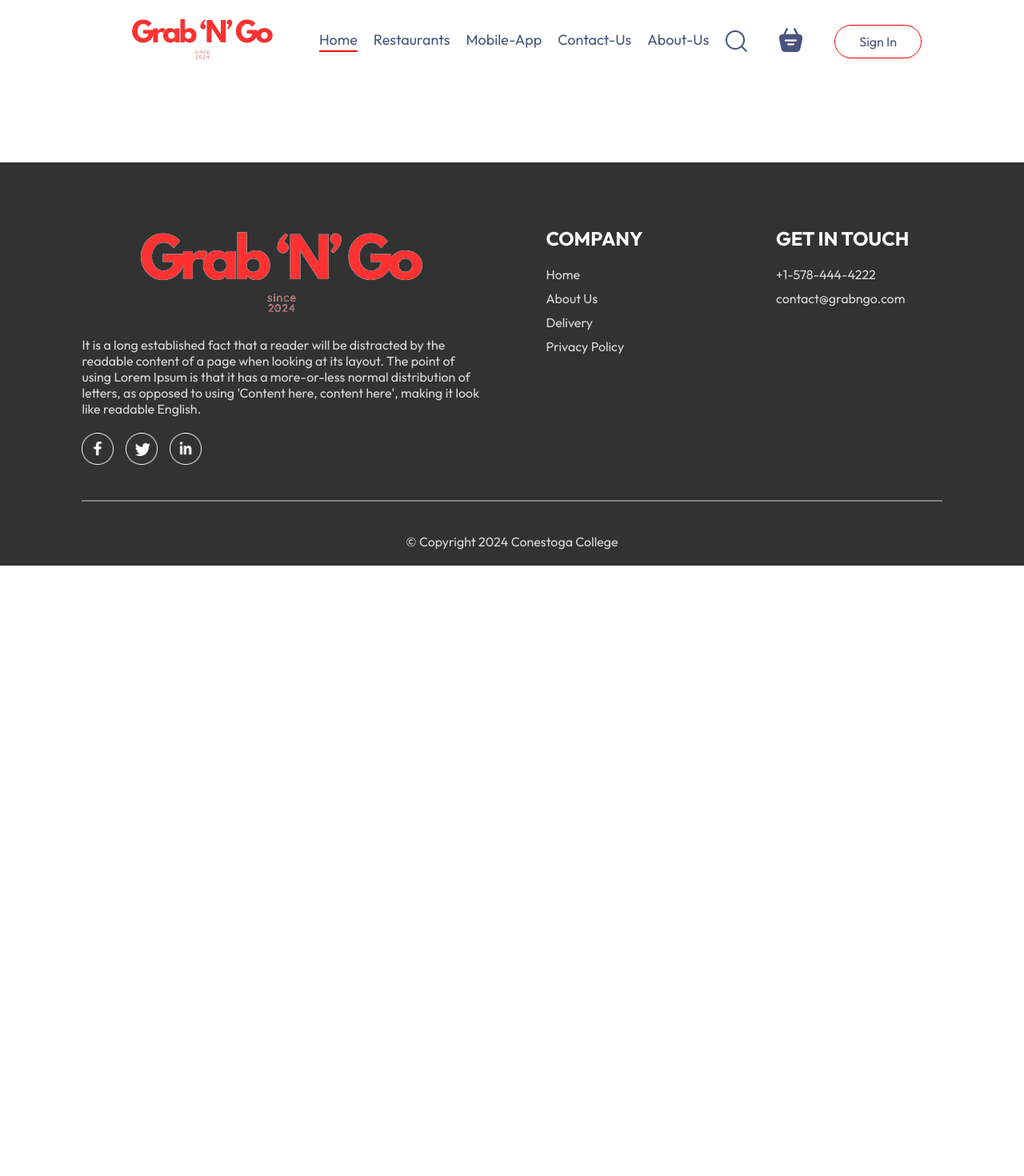
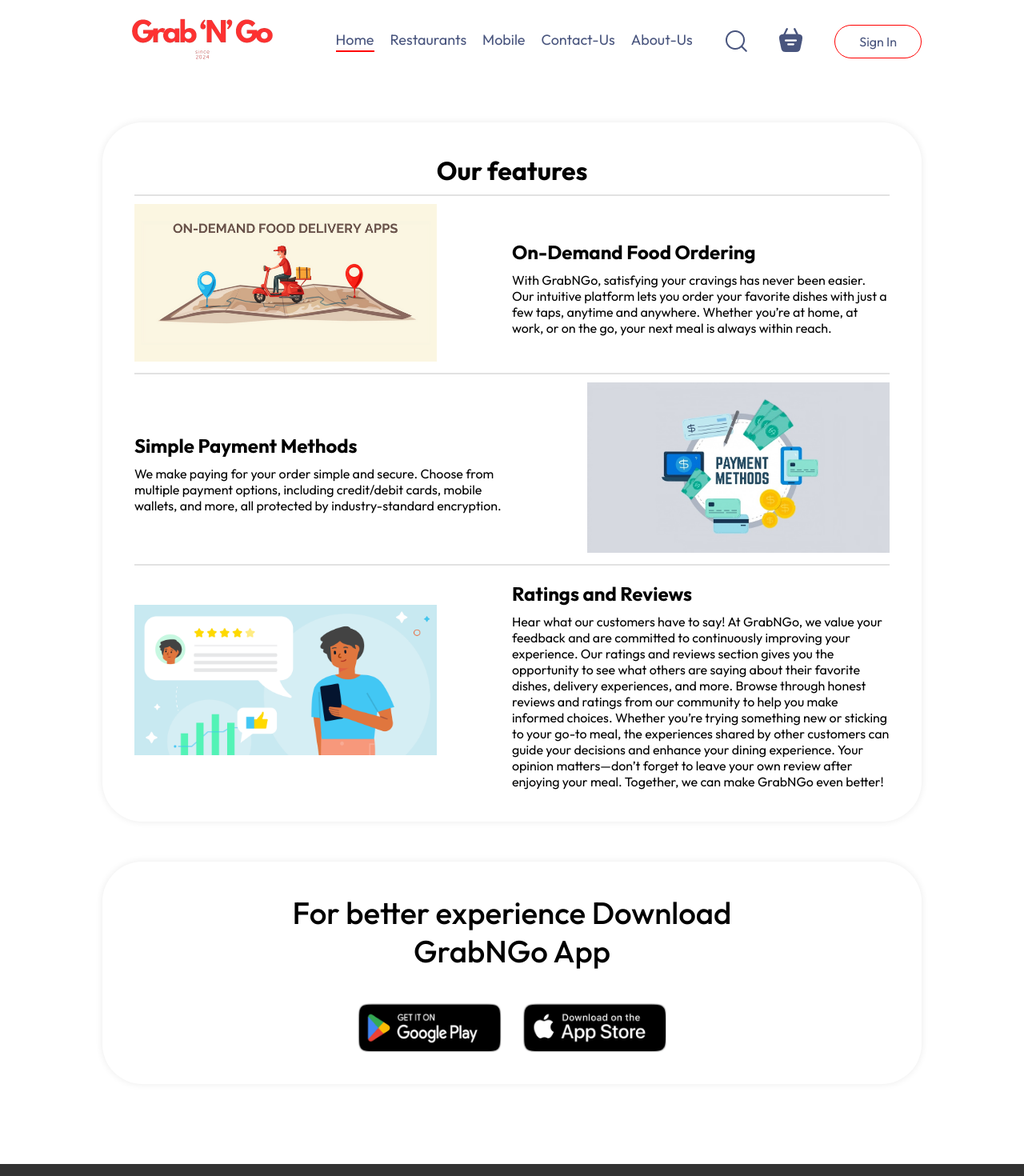
Before and after one commit to Anoop4u777/GrabNGo, a React (Vite) app in the folder frontend/: page /mobile in a window 1280 px wide. Shown: the top 1470 px of the page at 80% size. Before the commit the page ends 800 px from the top, so only its background shows below. Built offline with nearby package versions, Linux system fonts and the light colour scheme; no server answers.

Commit message:
mobile page

```diff
--- a/frontend/src/App.jsx
+++ b/frontend/src/App.jsx
@@ -3,6 +3,7 @@
 import { Route, Routes } from 'react-router-dom'
 import Home from './pages/Home/Home.jsx'
 import Cart from './pages/Cart/Cart.jsx'
+import MobileApp from './pages/Mobile-App/Mobile-App.jsx'
 import Restaurant from './pages/Restaurant/Restaurant.jsx'
 import PlaceOrder from './pages/PlaceOrder/PlaceOrder.jsx'
 import Footer from './components/Footer/Footer.jsx'
@@ -23,6 +24,7 @@
           <Route path='/' element={<Home />} />
           <Route path='/cart' element={<Cart />} />
           <Route path='/order' element={<PlaceOrder />} />
+          <Route path='/mobile' element={<MobileApp />} />
           <Route path='/restaurant' element={<Restaurant />} />
           <Route path="/restaurant/:id" element={<RestaurantDetail />} />
           <Route path="/verify" element={<Verify />} />
--- a/frontend/src/components/AppDownload/AppDownload.jsx
+++ b/frontend/src/components/AppDownload/AppDownload.jsx
@@ -7,8 +7,8 @@
     <div className='app-download' id='app-download'>
       <p>For better experience Download <br /> GrabNGo App</p>
       <div className="app-download-platfoms">
-        <img src={assets.play_store} alt="" />
-        <img src={assets.app_store} alt="" />
+        <img src={assets.play_store} alt="play store icon" />
+        <img src={assets.app_store} alt="app store icon" />
       </div>
     </div>
   )
--- a/frontend/src/components/AppFeatures/AppFeatures.jsx
+++ b/frontend/src/components/AppFeatures/AppFeatures.jsx
@@ -5,7 +5,7 @@
 const AppFeatures = () => {
     return (
         <div className='app-features-main'>
-            <h1>Our features</h1>
+            <h1 style={{textAlign: 'center'}}>Our features</h1>
             <hr />
             <div className='app-features-first'>
             <div className='image-container'>
@@ -14,7 +14,7 @@
                 <div className='text-container'>
                     <h2>On-Demand Food Ordering</h2>
                     <p>
-                    Lorem Ipsum is simply dummy text of the printing and typesetting industry. Lorem Ipsum has been the industry's standard dummy text ever since the 1500s, when an unknown printer took a galley of type and scrambled it to make a type specimen book. It has survived not only five centuries, but also the leap into electronic typesetting, remaining essentially unchanged. It was popularised in the 1960s with the release of Letraset sheets containing Lorem Ipsum passages, and more recently with desktop publishing software like Aldus PageMaker including versions of Lorem Ipsum.
+                    With GrabNGo, satisfying your cravings has never been easier. Our intuitive platform lets you order your favorite dishes with just a few taps, anytime and anywhere. Whether you’re at home, at work, or on the go, your next meal is always within reach.
                     </p>
                 </div>
 
@@ -25,7 +25,7 @@
                 <div className='text-container'>
                     <h2>Simple Payment Methods</h2>
                     <p>
-                    Lorem Ipsum is simply dummy text of the printing and typesetting industry. Lorem Ipsum has been the industry's standard dummy text ever since the 1500s, when an unknown printer took a galley of type and scrambled it to make a type specimen book. It has survived not only five centuries, but also the leap into electronic typesetting, remaining essentially unchanged. It was popularised in the 1960s with the release of Letraset sheets containing Lorem Ipsum passages, and more recently with desktop publishing software like Aldus PageMaker including versions of Lorem Ipsum.
+                    We make paying for your order simple and secure. Choose from multiple payment options, including credit/debit cards, mobile wallets, and more, all protected by industry-standard encryption.
                     </p>
                 </div>
                 <div className='image-container'>
@@ -40,7 +40,11 @@
                 <div className='text-container'>
                     <h2>Ratings and Reviews</h2>
                     <p>
-                    Lorem Ipsum is simply dummy text of the printing and typesetting industry. Lorem Ipsum has been the industry's standard dummy text ever since the 1500s, when an unknown printer took a galley of type and scrambled it to make a type specimen book. It has survived not only five centuries, but also the leap into electronic typesetting, remaining essentially unchanged. It was popularised in the 1960s with the release of Letraset sheets containing Lorem Ipsum passages, and more recently with desktop publishing software like Aldus PageMaker including versions of Lorem Ipsum.
+                    Hear what our customers have to say! At GrabNGo, we value your feedback and are committed to continuously improving your experience. Our ratings and reviews section gives you the opportunity to see what others are saying about their favorite dishes, delivery experiences, and more.
+
+Browse through honest reviews and ratings from our community to help you make informed choices. Whether you’re trying something new or sticking to your go-to meal, the experiences shared by other customers can guide your decisions and enhance your dining experience.
+
+Your opinion matters—don’t forget to leave your own review after enjoying your meal. Together, we can make GrabNGo even better!
                     </p>
                 </div>
 
--- a/frontend/src/components/ExploreMenu/ExploreMenu.css
+++ b/frontend/src/components/ExploreMenu/ExploreMenu.css
@@ -7,8 +7,11 @@
 .explore-menu h1 {
     color: #262626;
     font-weight: 500;
+    text-align: center;
 }
-
+h1{
+    text-align: center;
+}
 .explore-menu-text {
     max-width: 80%;
     color: #808080;
--- a/frontend/src/components/Header/Header.jsx
+++ b/frontend/src/components/Header/Header.jsx
@@ -5,8 +5,12 @@
   return (
     <div className='header'>
       <div className='header-contents'>
-        <h2>Order from our varities</h2>
-        <p>Lorem Ipsum is simply dummy text of the printing and typesetting industry. Lorem Ipsum has been the industry's standard dummy text ever since the 1500s, when an unknown printer took a galley of type and scrambled it to make a type specimen book. It has survived not only five centuries, but also the leap into electronic typesetting, remaining essentially unchanged. It was popularised in the 1960s with the release of Letraset sheets containing Lorem Ipsum passages, and more recently with desktop publishing software like Aldus PageMaker including versions of Lorem Ipsum.</p>
+        <h2>Order from our wide selection!</h2>
+        <p>At GrabNGo, we bring a world of flavors right to your doorstep. Whether you're craving a hearty meal, a quick snack, or something sweet, we’ve got you covered. Our diverse menu is designed to satisfy every taste and preference, making it easier than ever to enjoy your favorite dishes with just a few taps.
+
+Experience the convenience of ordering from a variety of cuisines, crafted with care and delivered fresh. We pride ourselves on quality and speed, ensuring that you get your food hot and ready to go—every time.
+
+Discover the joy of easy dining with GrabNGo, where your next meal is just a click away!</p>
         <button>View Menu</button>
       </div>
     </div>
--- a/frontend/src/components/Navbar/Navbar.jsx
+++ b/frontend/src/components/Navbar/Navbar.jsx
@@ -22,8 +22,8 @@
       <Link to='/'><img src={assets.logo} alt='Grab N Go' className='logo' /></Link>
       <ul className='navbar-menu'>
       <Link to='/'><li onClick={()=>setMenu('Home')} className={menu==='Home'?'active':''}>Home</li></Link>
-        <Link to='/restaurant'><li onClick={()=>setMenu('Restaurants')} className={menu==='Restaurants'?'active':''}>Restaurants</li></Link>
-        <li onClick={()=>setMenu('Mobile-App')} className={menu==='Mobile-App'?'active':''}>Mobile-App</li>
+      <Link to='/restaurant'><li onClick={()=>setMenu('Restaurants')} className={menu==='Restaurants'?'active':''}>Restaurants</li></Link>
+      <Link to='/mobile'><li onClick={()=>setMenu('Mobile-App')} className={menu==='Mobile-App'?'active':''}>Mobile</li></Link>
         <li onClick={()=>setMenu('Contact-Us')} className={menu==='Contact-Us'?'active':''}>Contact-Us</li>
         <li onClick={()=>setMenu('About-Us')} className={menu==='About-Us'?'active':''}>About-Us</li>
       </ul>
--- a/frontend/src/components/RestaurantDisplay/RestaurantDisplay.jsx
+++ b/frontend/src/components/RestaurantDisplay/RestaurantDisplay.jsx
@@ -13,7 +13,7 @@
   }
   return (
     <div className='rest-display' id="rest-dsiplay">
-      <h2>Our Restaurants around you</h2>
+      <h2 style={{textAlign: 'center'}}>Our Restaurants around you</h2>
       <div className='rest-display-list'>
         {new_rest_list.map((item, index)=>{
             return <RestItem key={index} id={item._id} name={item.name} category={item.category} image={item.image}/>
--- /dev/null
+++ b/frontend/src/pages/Mobile-App/Mobile-App.css
@@ -0,0 +1,9 @@
+.mobile-page h2 {
+    margin: 10px 0px;
+}
+.mobile-page hr {
+    margin: 10px 0px;
+    height: 2px;
+    background-color: #e2e2e2;
+    border: none;
+}
--- /dev/null
+++ b/frontend/src/pages/Mobile-App/Mobile-App.jsx
@@ -0,0 +1,16 @@
+import React, { useState } from 'react'
+import './Mobile-App.css'
+import AppDownload from '../../components/AppDownload/AppDownload'
+import AppFeatures from '../../components/AppFeatures/AppFeatures'
+
+const MobileApp = () => {
+
+  return (
+    <div className='mobile-page'>
+      <AppFeatures />
+      <AppDownload />
+    </div>
+  )
+}
+
+export default MobileApp
```
